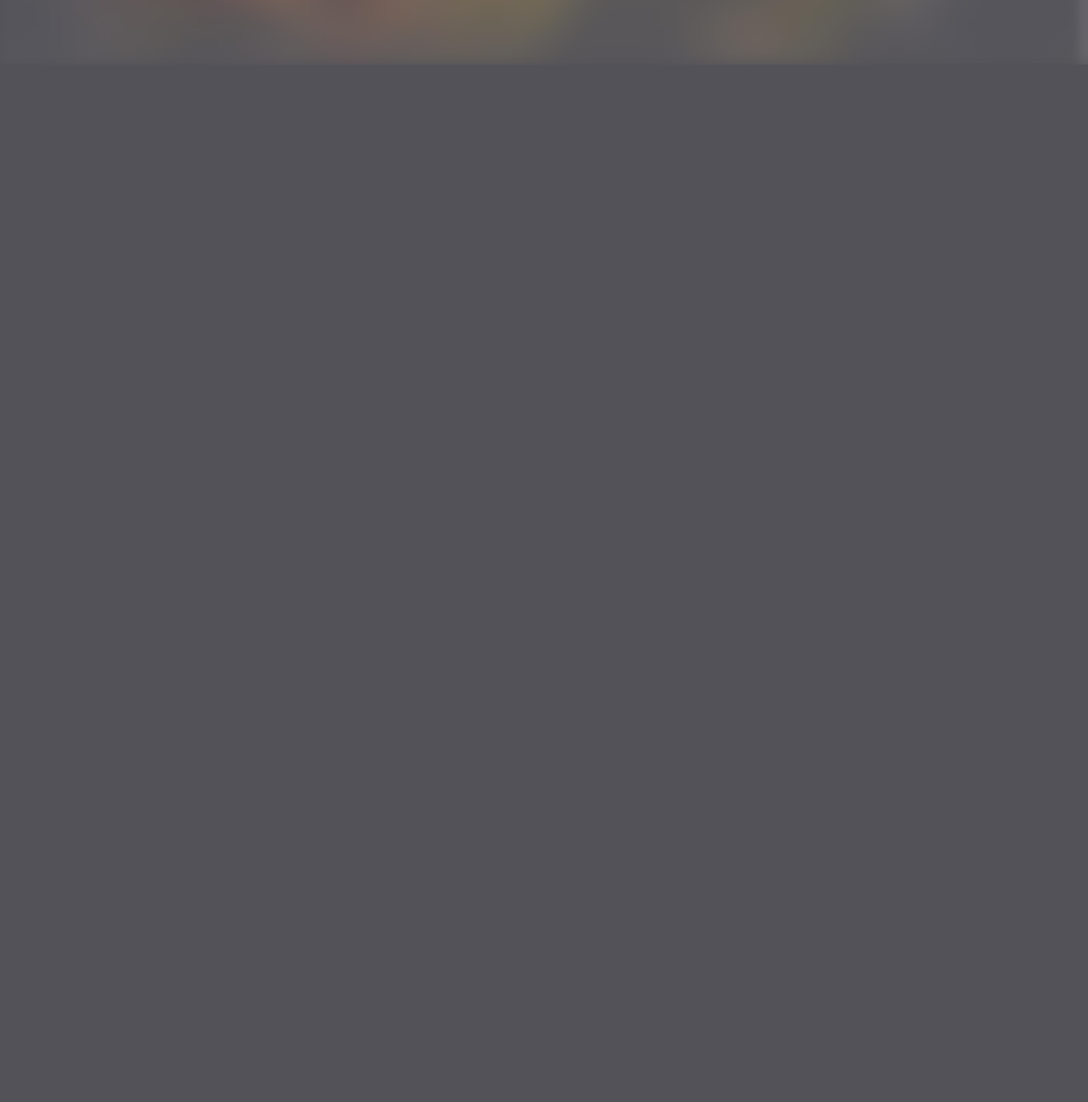
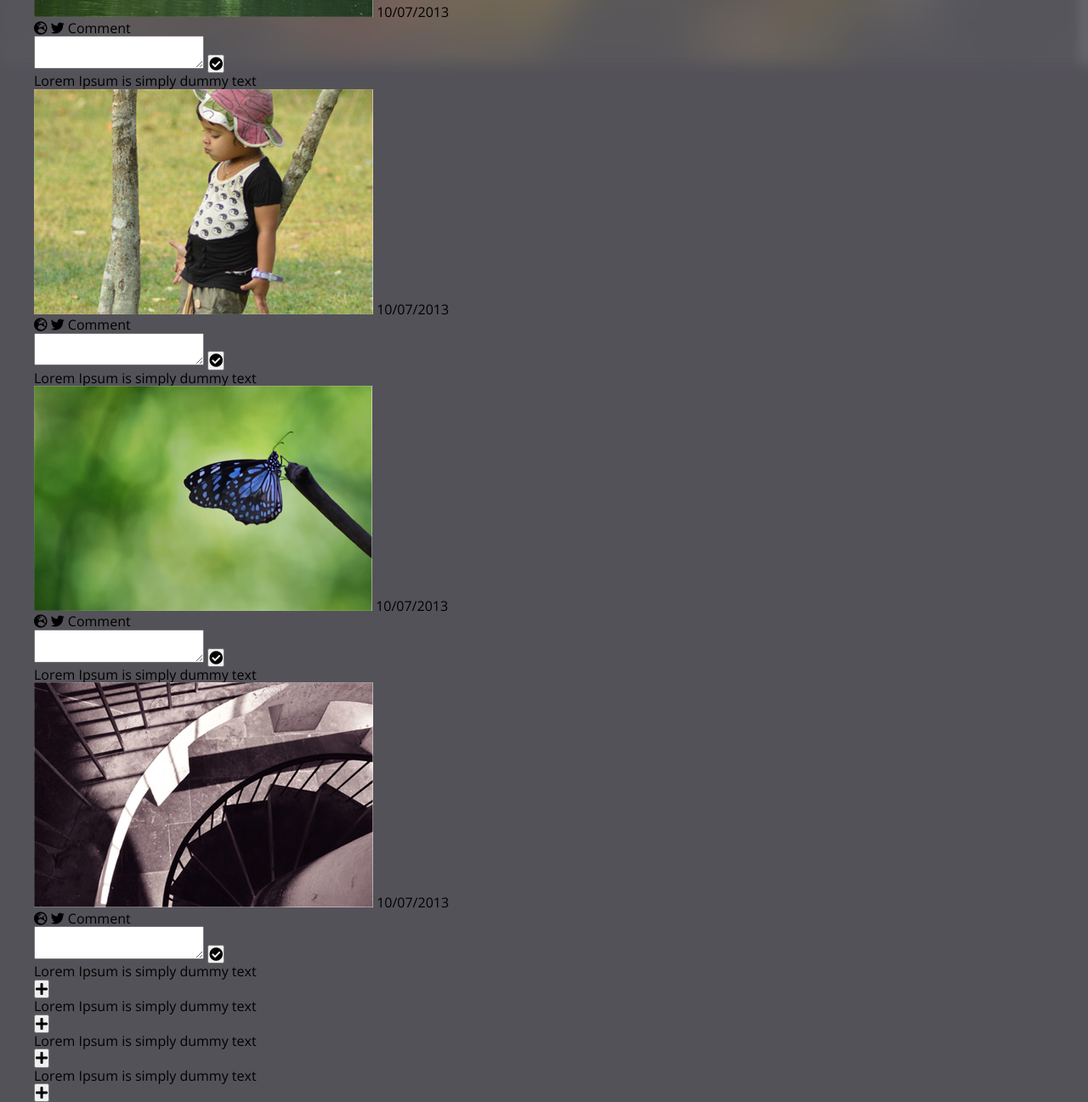
Before and after one commit to AdrianBobak/Weekly-webdev-challenge, a plain HTML site: page 07/index.html in a window 1280 px wide. Shown: the part 724-2021 px from the top of the page at 85% size. Before the commit the page ends 800 px from the top, so only its background shows below. Drawn offline with nearby package versions, Linux system fonts and the light colour scheme; files that its build step writes are made by us from their sources.

Commit message:
add timeline scetion html

```diff
--- a/07/index.html
+++ b/07/index.html
@@ -16,6 +16,104 @@
         <h1>My photography portfolio</h1>
         <p class="main-header__description">Lorem Ipsum is simply dummy text of the printing and typesetting industry. Lorem Ipsum has been the industry's standard dummy text ever since the 1500s, when an unknown printer took a galley of type and scrambled it to make a type specimen book. It has survived not only five centuries, but also the leap into electronic typesetting, remaining essentially unchanged. It was popularised in the 1960s with the release of Letraset sheets containing Lorem Ipsum passages, and more recently with desktop publishing software like Aldus PageMaker including versions of Lorem Ipsum.</p>
     </header>
+    <section class="timeline container">
+        <div class="timeline__item">
+            <div class="timeline__item__container">
+                <p>Lorem Ipsum is simply dummy text </p>
+                <div class="timeline__item__img-container">
+                    <img src="images/photo1.jpg">
+                    <span>10/07/2013</span>
+                </div>
+                <div class="timeline__item__comment-bar-heading">
+                    <i class="fas fa-globe-europe"></i>
+                    <i class="fab fa-twitter"></i>
+                    <span>Comment</span>
+                </div>
+                <div class="timeline__item__comment-bar">
+                    <textarea></textarea>
+                    <button class="timeline__item__comment-bar__btn"><i class="fas fa-check-circle"></i></button>
+                </div>
+            </div>
+        </div>
+        <div class="timeline__item">
+            <div class="timeline__item__container">
+                <p>Lorem Ipsum is simply dummy text </p>
+                <div class="timeline__item__img-container">
+                    <img src="images/photo2.jpg">
+                    <span>10/07/2013</span>
+                </div>
+                <div class="timeline__item__comment-bar-heading">
+                    <i class="fas fa-globe-europe"></i>
+                    <i class="fab fa-twitter"></i>
+                    <span>Comment</span>
+                </div>
+                <div class="timeline__item__comment-bar">
+                    <textarea></textarea>
+                    <button class="timeline__item__comment-bar__btn"><i class="fas fa-check-circle"></i></button>
+                </div>
+            </div>
+        </div>
+        <div class="timeline__item">
+            <div class="timeline__item__container">
+                <p>Lorem Ipsum is simply dummy text </p>
+                <div class="timeline__item__img-container">
+                    <img src="images/photo3.jpg">
+                    <span>10/07/2013</span>
+                </div>
+                <div class="timeline__item__comment-bar-heading">
+                    <i class="fas fa-globe-europe"></i>
+                    <i class="fab fa-twitter"></i>
+                    <span>Comment</span>
+                </div>
+                <div class="timeline__item__comment-bar">
+                    <textarea></textarea>
+                    <button class="timeline__item__comment-bar__btn"><i class="fas fa-check-circle"></i></button>
+                </div>
+            </div>
+        </div>
+        <div class="timeline__item">
+            <div class="timeline__item__container">
+                <p>Lorem Ipsum is simply dummy text </p>
+                <div class="timeline__item__img-container">
+                    <img src="images/photo4.jpg">
+                    <span>10/07/2013</span>
+                </div>
+                <div class="timeline__item__comment-bar-heading">
+                    <i class="fas fa-globe-europe"></i>
+                    <i class="fab fa-twitter"></i>
+                    <span>Comment</span>
+                </div>
+                <div class="timeline__item__comment-bar">
+                    <textarea></textarea>
+                    <button class="timeline__item__comment-bar__btn"><i class="fas fa-check-circle"></i></button>
+                </div>
+            </div>
+        </div>
+        <div class="timeline__item">
+            <div class="timeline__item__container timeline__item__container--just-text">
+                <p>Lorem Ipsum is simply dummy text </p>
+                <button class="timeline__item__add-image"><i class="fas fa-plus"></i></button>
+            </div>
+        </div>
+        <div class="timeline__item">
+            <div class="timeline__item__container timeline__item__container--just-text">
+                <p>Lorem Ipsum is simply dummy text </p>
+                <button class="timeline__item__add-image"><i class="fas fa-plus"></i></button>
+            </div>
+        </div>
+        <div class="timeline__item">
+            <div class="timeline__item__container timeline__item__container--just-text">
+                <p>Lorem Ipsum is simply dummy text </p>
+                <button class="timeline__item__add-image"><i class="fas fa-plus"></i></button>
+            </div>
+        </div>
+        <div class="timeline__item">
+            <div class="timeline__item__container timeline__item__container--just-text">
+                <p>Lorem Ipsum is simply dummy text </p>
+                <button class="timeline__item__add-image"><i class="fas fa-plus"></i></button>
+            </div>
+        </div>
+    </section>
 
     <script type="module" src="js/scripts.js"></script>
 </body>
```
